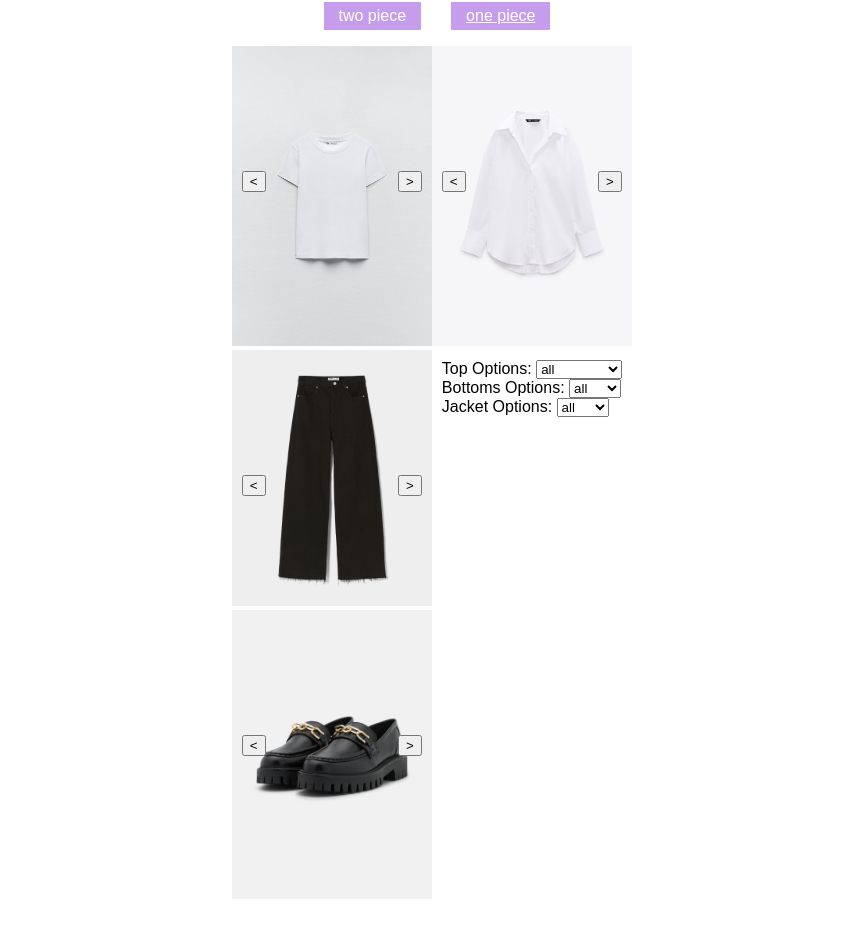
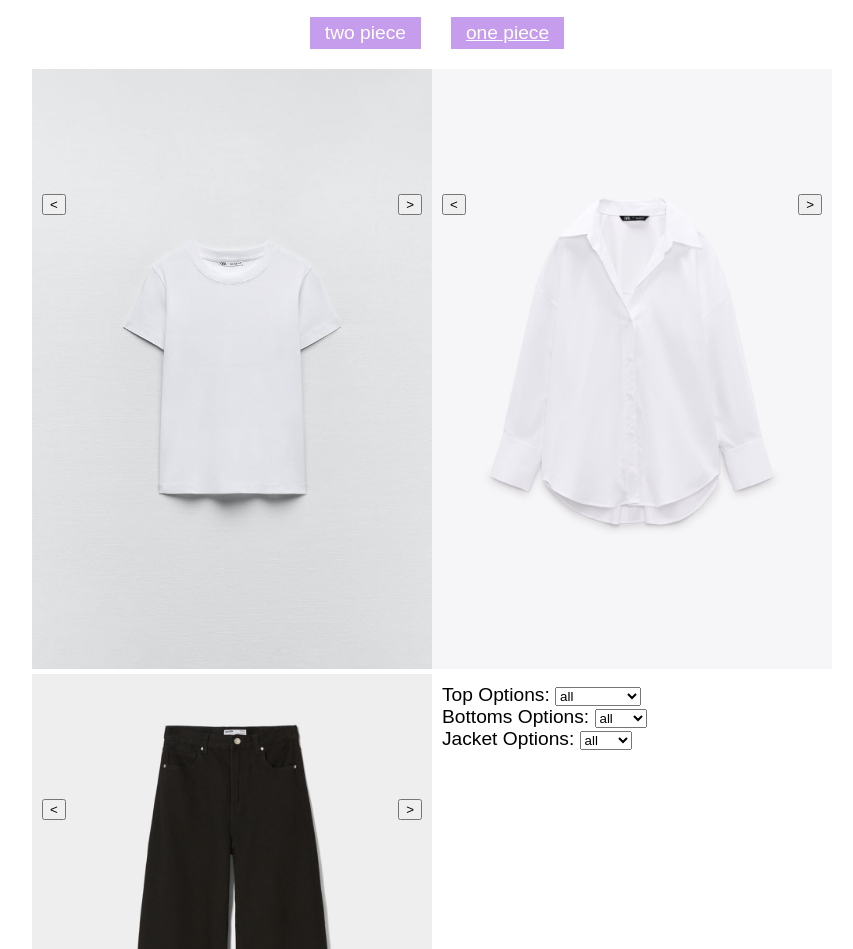
Before and after one commit to monsteraplant/monsteraplant.github.io, a plain HTML site: page index.html in a window 1280 px wide. Shown: the part 78-1027 px from the top of the page, without its empty margins (208-1061 px from the left). Before the commit the page ends 989 px from the top, so only its background shows below. Drawn offline with Linux system fonts and the light colour scheme.

Commit message:
Update main.css

```diff
--- a/main.css
+++ b/main.css
@@ -1,5 +1,6 @@
 body{
     font-family: 'arial';
+    font-size: larger;
 }
 
 h1{
@@ -34,19 +35,19 @@ section{
 }
 
 #slideshow1{
-    width:200px;
+    width:400px;
     position:relative;
 }
 #slideshow2{
-    width:200px;
+    width:400px;
     position:relative;
 }
 #slideshow3{
-    width:200px;
+    width:400px;
     position:relative;
 }
 #slideshow4{
-    width:200px;
+    width:400px;
     position:relative;
 }
 
```
